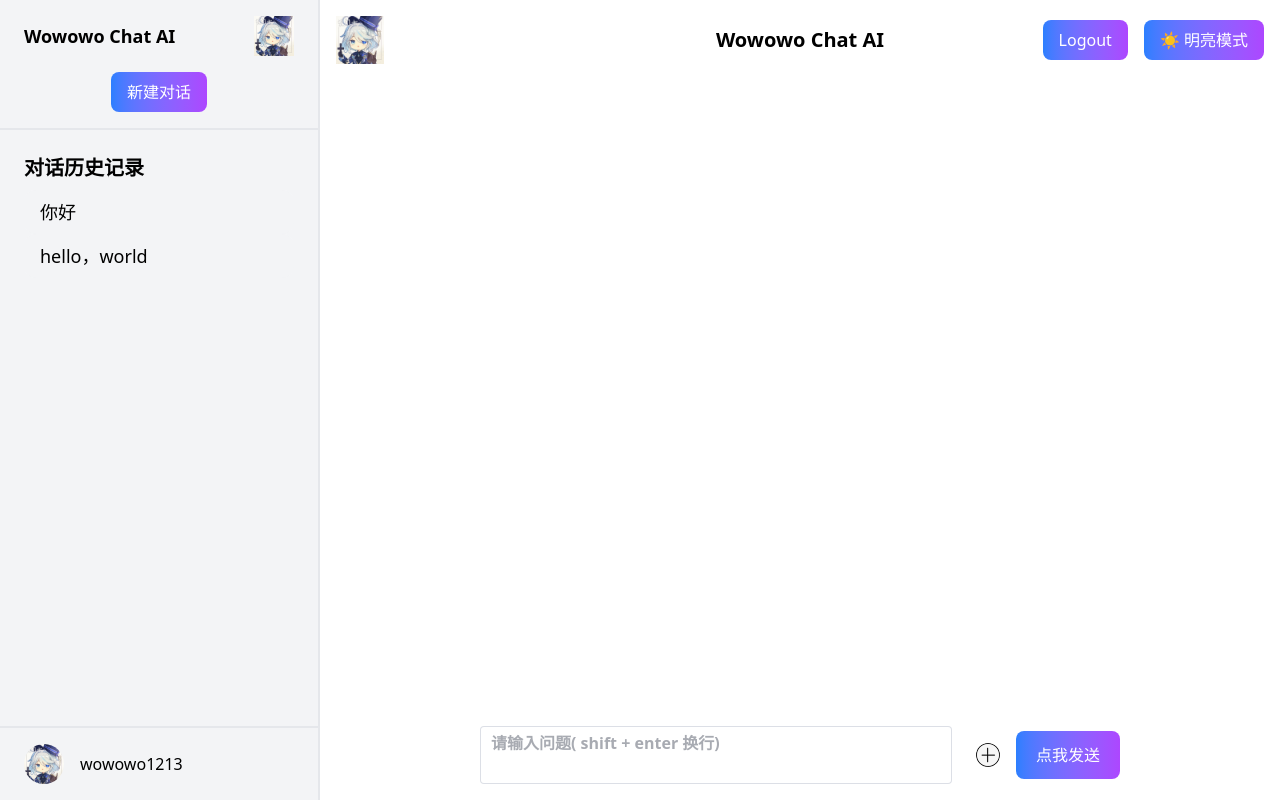
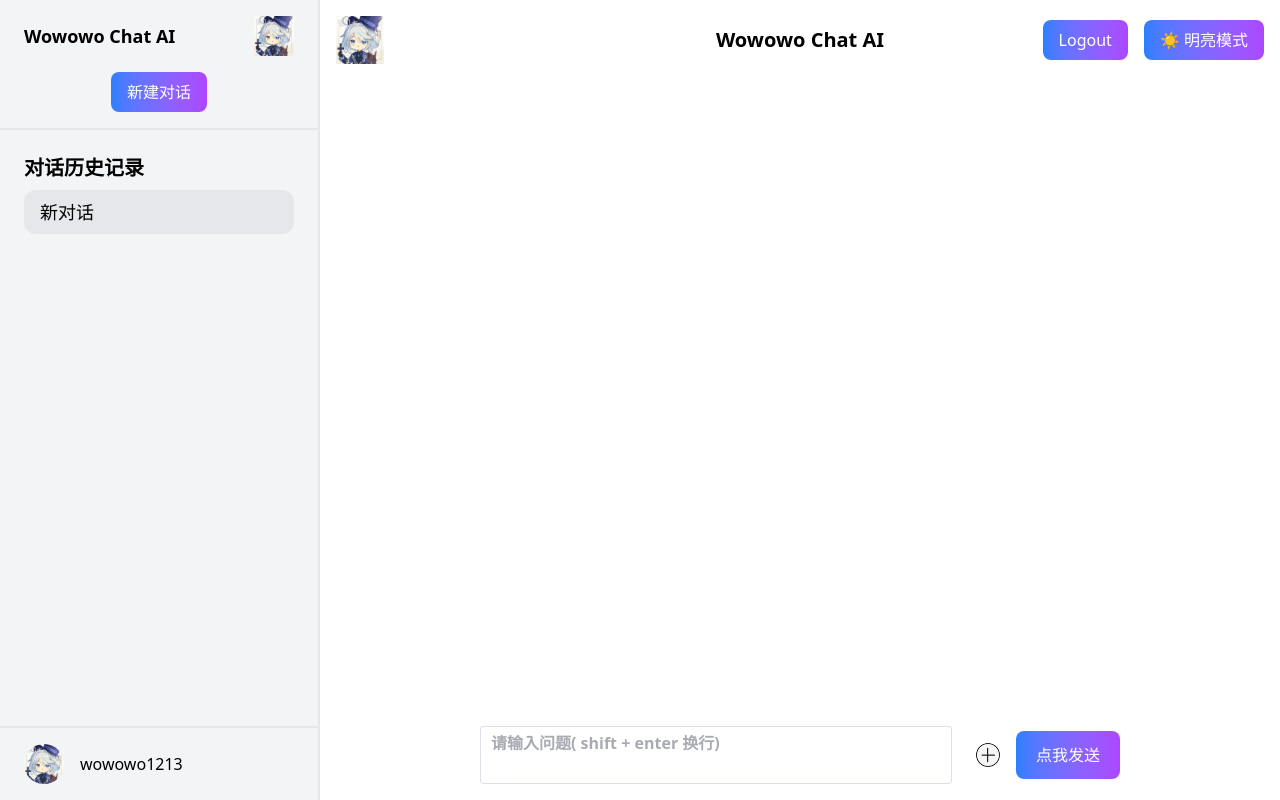
Before and after one commit to wowowo1213/Wowowo-Chat-AI, a Vue app: page /chat in a window 1280 px wide. Built offline with nearby package versions, Linux system fonts and the light colour scheme.

Commit message:
2025-11-4 修改

```diff
--- a/src/stores/chat.ts
+++ b/src/stores/chat.ts
@@ -32,15 +32,21 @@ export const useChatStore = defineStore('chat', {
       time: {}, // 用来保存每个对话chat最近一次的更新的时间
     };
   },
+
   actions: {
-    clearSession() {
+    clearChatStore() {
       this.session = {};
       this.curname = DEFAULT_CHAT_NAME;
       this.time = {};
     },
 
     getAllChats() {
-      return Object.keys(this.session);
+      // 按照最新更新时间排序
+      return Object.keys(this.session).sort((a, b) => this.time[b]! - this.time[a]!);
+    },
+
+    getTime(name: string): number {
+      return this.time[name] || 0;
     },
 
     getNewDefaultChatName() {
--- a/src/views/chat/ChatMessage.vue
+++ b/src/views/chat/ChatMessage.vue
@@ -67,6 +67,7 @@ import defaultIcon from '@/assets/default.jpg';
 import MarkdownIt from 'markdown-it';
 
 const chatStore = useChatStore();
+// 这边必须是计算属性，只调用getCurrentMessages则不会在curname变动时进行更新
 const messages = computed(() => chatStore.getCurrentMessages());
 
 const getFileIcon = (type?: string) => {
--- a/src/views/chat/siderbar/components/ChatHistory.vue
+++ b/src/views/chat/siderbar/components/ChatHistory.vue
@@ -4,31 +4,48 @@
       对话历史记录
     </h2>
     <div
-      v-for="item in conversationList"
-      :key="item.id"
-      class="px-4 py-2 w-full rounded-xl cursor-pointer text-lg text-black bg-gray-100 hover:bg-gray-200 dark:text-white dark:bg-gray-900 dark:hover:bg-gray-700 transition-all duration-200"
-      @click="handleConversationClick(item)"
+      v-for="(item, index) in chatStore.getAllChats()"
+      :key="index"
+      class="px-4 py-2 w-full rounded-xl cursor-pointer text-lg transition-all duration-200"
+      :class="{
+        // 这个用来实现选中时一直高亮
+        'bg-gray-200 dark:bg-gray-700 text-black dark:text-white': chatStore.curname === item,
+        'bg-gray-100 hover:bg-gray-200 dark:bg-gray-900 dark:hover:bg-gray-700 text-gray-600 dark:text-gray-300':
+          chatStore.curname !== item,
+      }"
+      @click="chatStore.selectChat(item)"
     >
-      {{ item.title }}
+      <div class="flex justify-between items-center">
+        <span class="flex-1">{{ item }}</span>
+        <span class="text-sm ml-4">
+          {{ formatTime(chatStore.getTime(item)) }}
+        </span>
+      </div>
     </div>
   </div>
 </template>
 
 <script setup lang="ts">
-import { ref } from 'vue';
+import { useChatStore } from '@/stores/chat';
 
-const conversationList = ref([
-  { title: '你好', id: 1 },
-  { title: 'hello，world', id: 2 },
-]);
+const chatStore = useChatStore();
 
-interface Conversation {
-  id?: string | number;
-  title: string;
-}
+const formatTime = (timestamp: number) => {
+  if (!timestamp) return '';
+  const date = new Date(timestamp);
+  const now = new Date();
+  const diff = now.getTime() - timestamp;
 
-const handleConversationClick = (item: Conversation) => {
-  // 这边进行跳转，每一个都对应不同的请求资源路径
-  console.log(333);
+  // 如果是今天的消息(getDate相同表示日期相同)，显示时间
+  if (diff < 24 * 60 * 60 * 1000 && date.getDate() === now.getDate()) {
+    return date.toLocaleTimeString([], { hour: '2-digit', minute: '2-digit' });
+  }
+
+  return date.toLocaleDateString([], {
+    month: 'short',
+    day: 'numeric',
+    hour: '2-digit',
+    minute: '2-digit',
+  });
 };
 </script>
--- a/src/views/chat/siderbar/components/SiderbarHeader.vue
+++ b/src/views/chat/siderbar/components/SiderbarHeader.vue
@@ -10,7 +10,7 @@
     <div class="mt-4 w-full flex justify-center">
       <button
         class="px-4 py-2 rounded-lg cursor-pointer text-white bg-gradient-to-r from-blue-500 to-purple-500 hover:from-blue-700 hover:to-purple-700 dark:from-gray-700 dark:to-purple-500 dark:hover:from-gray-800 dark:hover:to-purple-700 transition-colors duration-200"
-        @click="createNewDialog"
+        @click="chatStore.generateNewChat(chatStore.getNewDefaultChatName())"
       >
         新建对话
       </button>
@@ -20,8 +20,7 @@
 
 <script setup lang="ts">
 import logoImg from '@/assets/logo.jpg';
+import { useChatStore } from '@/stores/chat';
 
-const createNewDialog = () => {
-  console.log(222);
-};
+const chatStore = useChatStore();
 </script>
```
Also changed, not shown: 2 other files (tests, documents, lock files or other folders).
